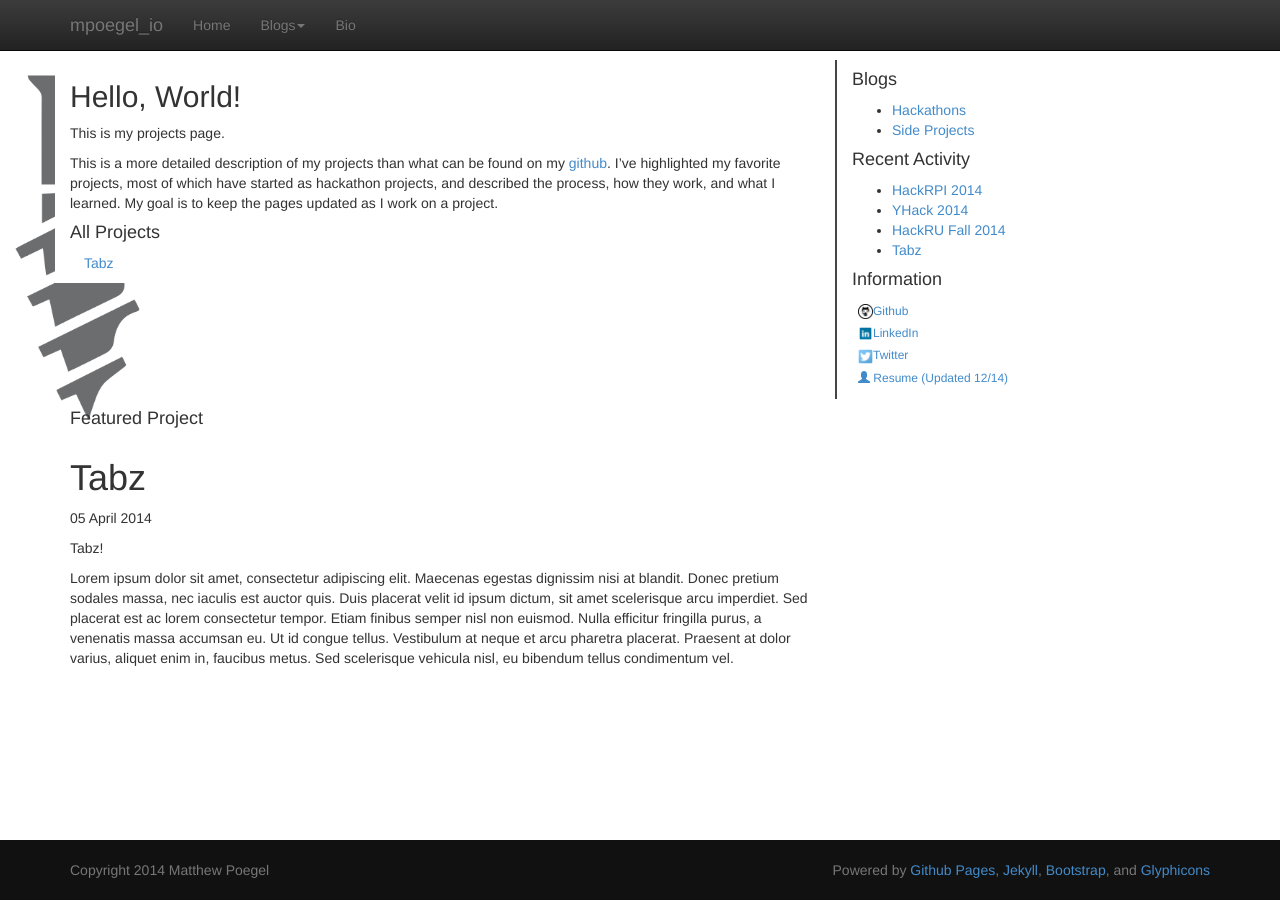
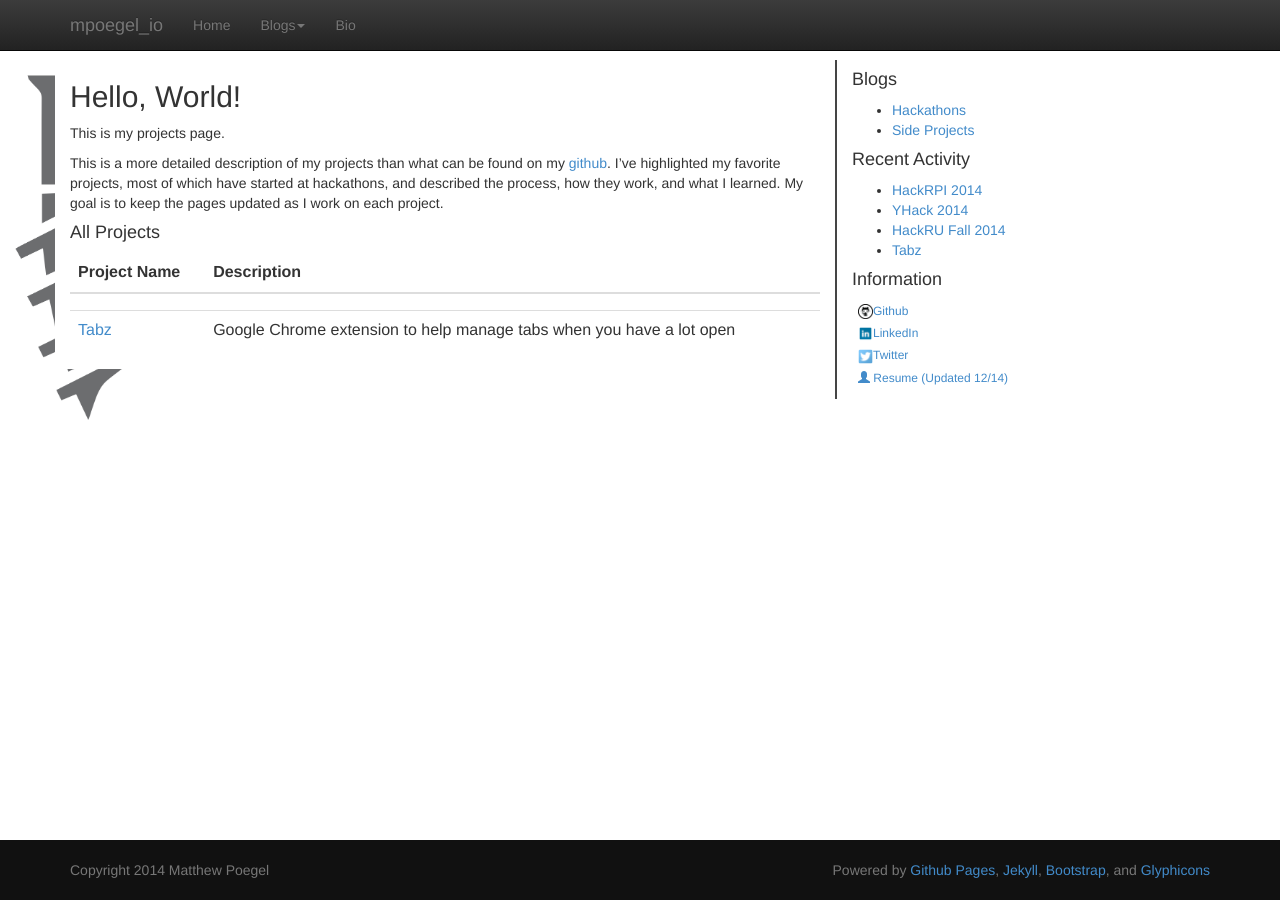
Before and after one commit to mpoegel/mpoegel.github.io, a Jekyll site: the page built from projects/index.md, in a window 1280 px wide. Built offline with Jekyll 4.4.1, drawn with Linux system fonts in a browser that asks for light colours; nearby versions of some CDN libraries; library files that are not in the unit come from our copies.

Commit message:
First Project Post: Tabz!

```diff
--- a/_layouts/project_post.html
+++ b/_layouts/project_post.html
@@ -14,9 +14,7 @@
 			<h3>{{ page.title }}</h3>
 			<dl class="dl-horizontal">
 				<dt>Hackathon</dt>
-					<dd>{{ page.hackathon }}</dd>
-				<dt>Hackathon Post</dt>
-					<dd><a href="/{{ page.hackathon_link }}">Blog</a></dd>
+					<dd><a href="/{{ page.hackathon_link }}">{{ page.hackathon }}</a></dd>
 				<dt>Repository</dt>
 					<dd><a href="http://github.com/mpoegel/{{ page.repo }}">{{ page.repo }}</a></dd>
 				<dt>Version</dt>
--- a/_layouts/projects.html
+++ b/_layouts/projects.html
@@ -8,18 +8,27 @@
 
 
 			<h4>All Projects</h4>
-			<ul class="list-inline">
+			<table class="table">
+				<thead>
+					<th>Project Name</th>
+					<th>Description</th>
+				</thead>
+				<tbody>
 					{% capture posts %}
 						{% for post in site.categories.project %}
-						|{{ post.title }}#{{ post.url }}
+							|{{ post.title }}#{{ post.url }}#{{ post.description }}
 						{% endfor %}
 					{% endcapture %}
 					{% assign sortedposts = posts | split: '|' | sort %}
 					{% for post in sortedposts %}
 							{% assign postitems = post | split: '#' %}
-						<li><a href="{{ postitems[1] }}">{{ postitems[0] }}</a></li>
+							<tr>
+								<td><a href="{{ postitems[1] }}">{{ postitems[0] }}</a></td>
+								<td>{{ postitems[2] }}</td>
+							</tr>
 					{% endfor %}
-			</ul>
+				</tbody>
+			</table>
 
 		</div>
 
@@ -31,23 +40,6 @@
 
 	</div>
 
-
-	<h4>Featured Project</h4>
-
-	{% for post in site.tags.featured %}
-
-	<div class="row">
-		<div class="col-md-8 white-text-box">
-			<h1>{{ post.title }}</h1>
-			<p class="muted">{{ post.date | date_to_long_string }}</p>
-
-			{{ post.content }}
-
-		</div>
-	</div>
-
-	{% endfor %}
-
 </div>
 
 {% include footer.html %}
--- a/_posts/2014-04-05-tabz.md
+++ b/_posts/2014-04-05-tabz.md
@@ -3,10 +3,29 @@
 layout: project_post
 permalink: projects/tabz.html
 category: project
-tag: featured
+
+hackathon: HackNY Spring 2014
+hackathon_link:
+repo: Tabz
+version: 1.0
+team: Andrew
+status: Shelved
+description: Google Chrome extension to help manage tabs when you have a lot open
 ---
 
-Tabz!
+#### Summary
+Tabz is a Google Chrome extension built at HackNY Spring 2014 with [Andrew](http://github.com/batboa). It is a tab manager to help you when you have a ridiculous number of open tabs. As it was my first my first successful hack, I figure it just that I make it my first project post as well.
 
+#### Pitch
+ __Do you suffer from too many open tabs?__
+Tabz is the solution! This is a chrome extension to help manage all your open tabs. It provides users a popup window with all the open tabs in an easy to read manner. The tabs are organized in the window in alphabetical order and categorized by the domain. You can then just click on the name of the page to change your current tab. You can also close a specific tab or all duplicate open tabs.
 
-Lorem ipsum dolor sit amet, consectetur adipiscing elit. Maecenas egestas dignissim nisi at blandit. Donec pretium sodales massa, nec iaculis est auctor quis. Duis placerat velit id ipsum dictum, sit amet scelerisque arcu imperdiet. Sed placerat est ac lorem consectetur tempor. Etiam finibus semper nisl non euismod. Nulla efficitur fringilla purus, a venenatis massa accumsan eu. Ut id congue tellus. Vestibulum at neque et arcu pharetra placerat. Praesent at dolor varius, aliquet enim in, faucibus metus. Sed scelerisque vehicula nisl, eu bibendum tellus condimentum vel.
+Tabz has 5 stars on the [Chrome Store](https://chrome.google.com/webstore/detail/tabz/inneckpdjbcjkpijhomijlmddbailhcd?hl=en-US)!
+
+#### Takeaway
+The Tabz Project was my first attempt at a chrome extension--or any browser extension for that matter. The biggest concept I learned from creating it was the concept of asynchronous versus synchronous function calls. We had breifly convered the topic in lecture, but we did not have any assignments dealing with it. Since calls to the Chrome browser/library were mostly asynchronous, it was interesting seeing the unexpected behavior that would result from treating asynchronous calls as synchronous ones: loops being the strangest.
+
+While the project has not amounted to all that much (yet?), we accomplished the basic goal of a tab management browser extension. Neither Andrew nor I are designers, which is one area in which the project is definitely lacking. Maybe one of these days I will beautify it (probably not though, because I am still terrible at design).
+
+#### Future Developement
+Andrew was working to add a feature to save tab sessions (Dec. 2014), but I have not had a chance to look at it since. I have no immediate plans to continue working on Tabz.
--- a/projects/index.md
+++ b/projects/index.md
@@ -7,4 +7,4 @@
 
 This is my projects page.
 
-This is a more detailed description of my projects than what can be found on my [github](http://github.com/mpoegel). I've highlighted my favorite projects, most of which have started as hackathon projects, and described the process, how they work, and what I learned. My goal is to keep the pages updated as I work on a project.
+This is a more detailed description of my projects than what can be found on my [github](http://github.com/mpoegel). I've highlighted my favorite projects, most of which have started at hackathons, and described the process, how they work, and what I learned. My goal is to keep the pages updated as I work on each project.
--- a/style/main.css
+++ b/style/main.css
@@ -12,7 +12,6 @@
 .white-text-box {
 	background-color: #FFFFFF;
 	opacity: 1.0;
-	/*margin: 5px;*/
 }
 
 .faded-white {
```
Also changed, not shown: bio/index.md (+2 -2 lines). Lines whose indentation alone changed are shown as unchanged.
